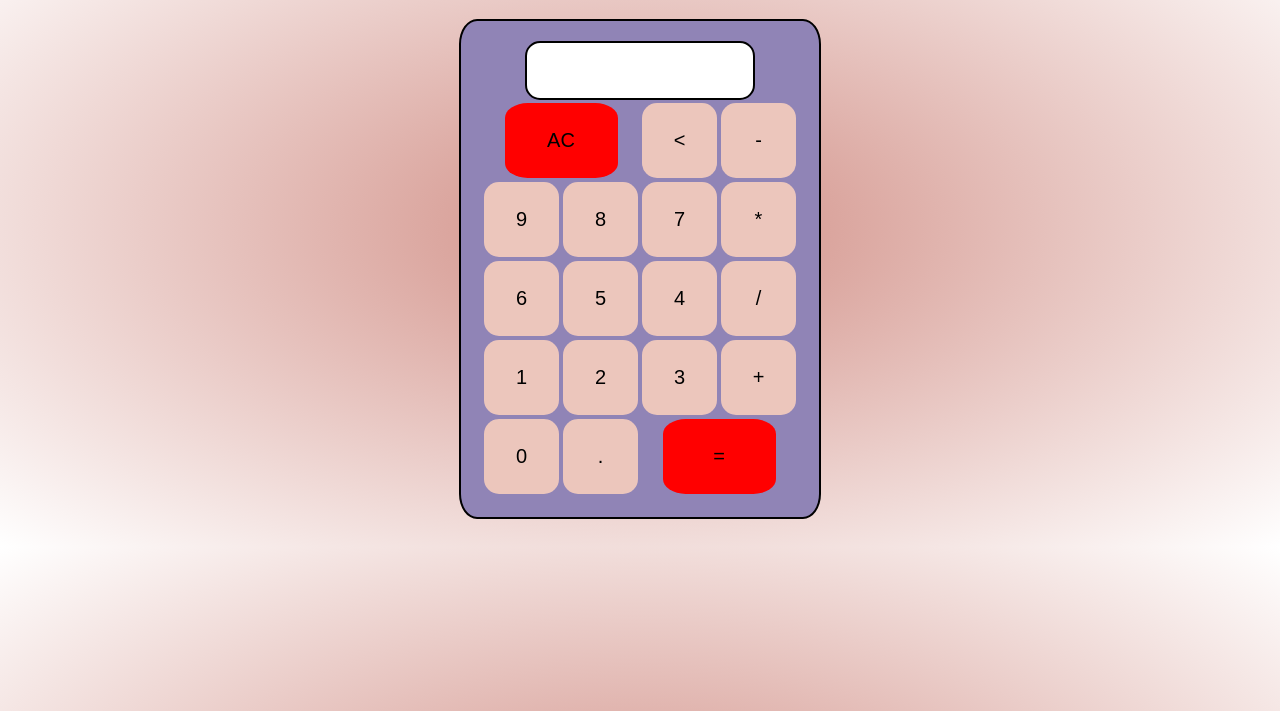
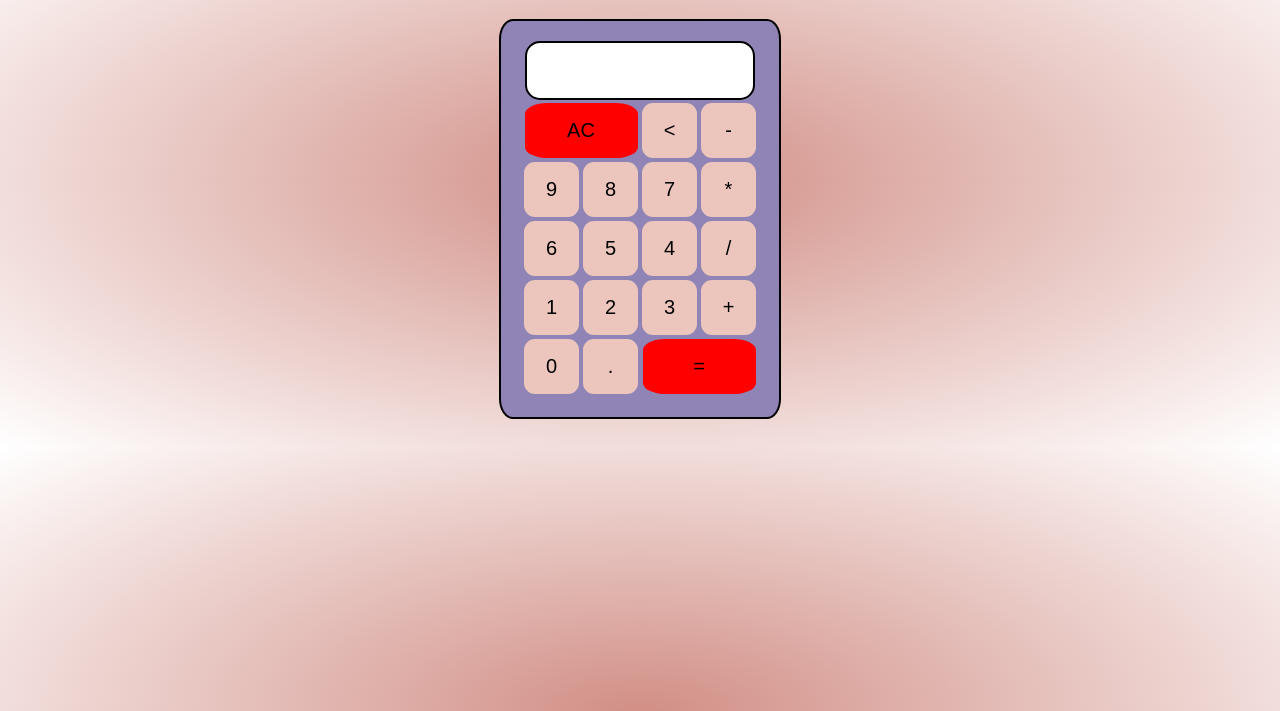
Before and after one commit to a6dubey/calculator, a plain HTML site: page index.html in a window 1280 px wide. Shown: the part 89-800 px from the top of the page. Drawn offline with Linux system fonts and the light colour scheme.

Commit message:
Update style.css

```diff
--- a/style.css
+++ b/style.css
@@ -1,7 +1,7 @@
 button{
     background-color:rgb(236, 198, 188);
-    width:75px;
-    height:75px;
+    width:55px;
+    height:55px;
     border-radius: 20%;
     /* fit-content:auto; */
     /* text-wrap:auto; */
```
